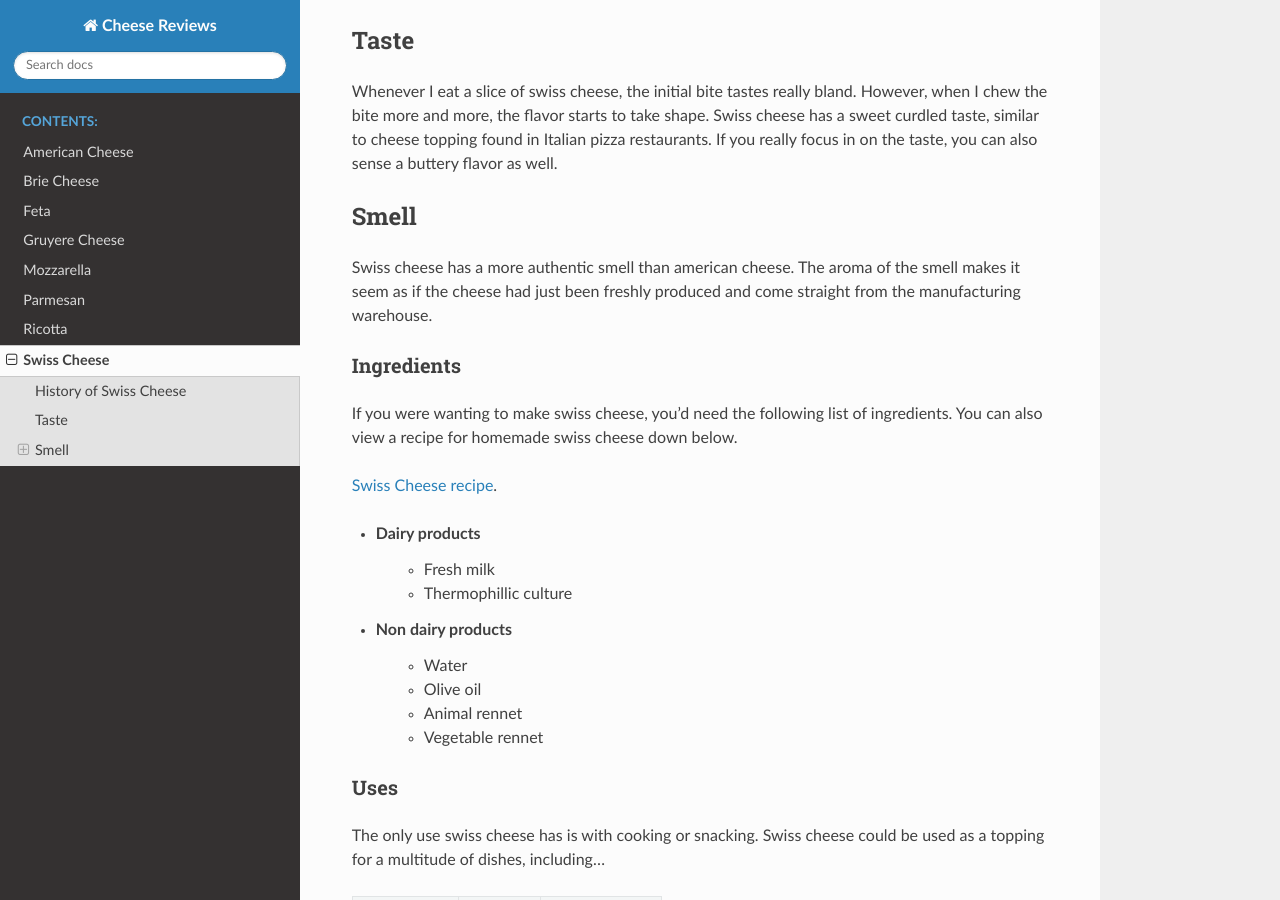
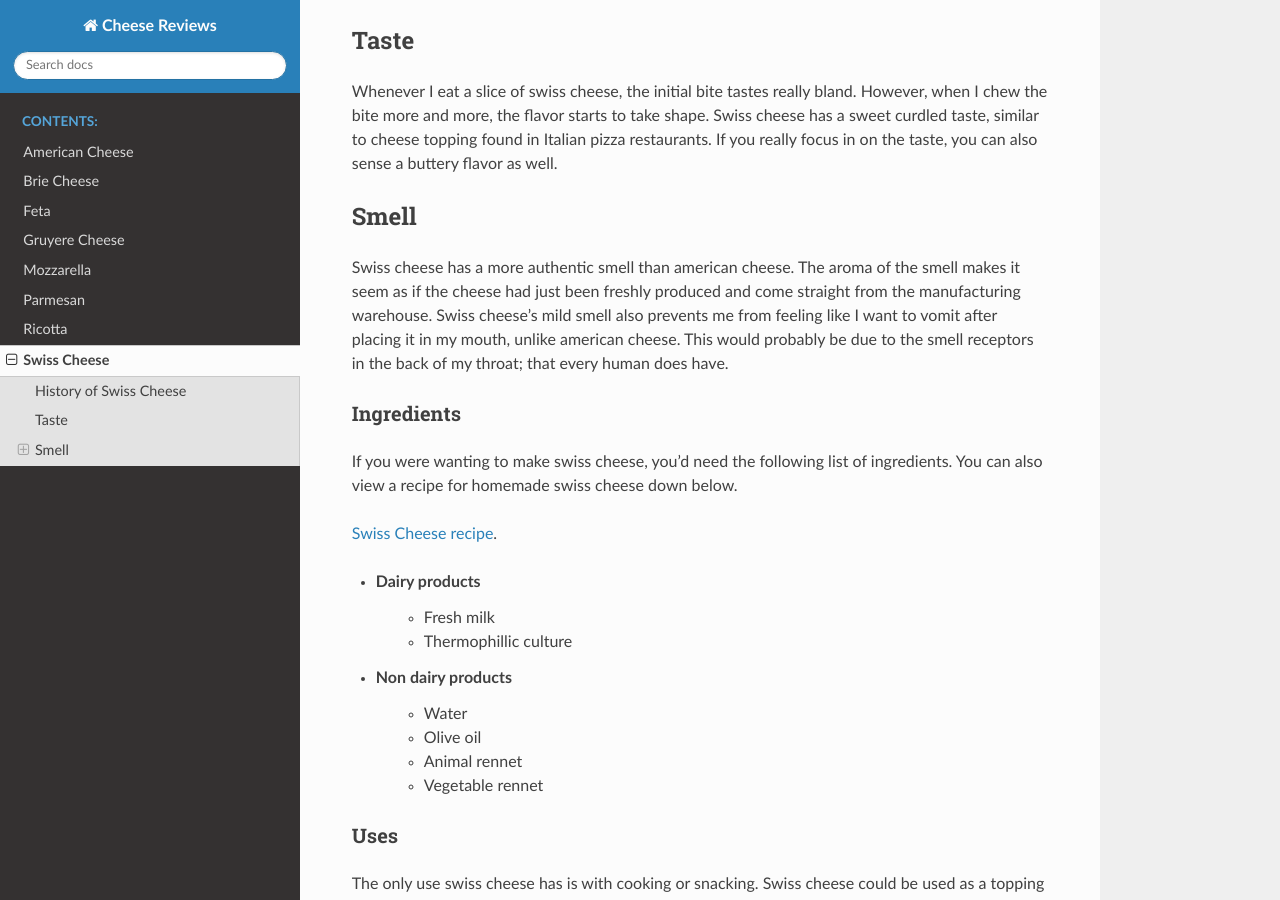
Before and after one commit to BWilb/Cheese_Reviews, a Sphinx documentation site: the page built from source/swiss_cheese/index.rst, in a window 1280 px wide and 900 px high, scrolled down 408 px. Built offline with Sphinx 7.4.7 and the Read the Docs theme 2.0.0, drawn with Linux system fonts in a browser that asks for light colours.

Commit message:
updated american and swiss cheeses

```diff
--- a/source/american_cheese/index.rst
+++ b/source/american_cheese/index.rst
@@ -24,3 +24,8 @@
 
 Uses
 ~~~~~~
+
+
+.. warning::
+    American cheese tastes awful when eaten in single slices. If you would like
+    to improve your experience with american cheese, eat it on a sandwich!!!!
--- a/source/swiss_cheese/index.rst
+++ b/source/swiss_cheese/index.rst
@@ -25,7 +25,10 @@
 ------
 Swiss cheese has a more authentic smell than american cheese. The aroma of the
 smell makes it seem as if the cheese had just been freshly produced and come straight
-from the manufacturing warehouse.
+from the manufacturing warehouse. Swiss cheese's mild smell also prevents me from
+feeling like I want to vomit after placing it in my mouth, unlike american cheese.
+This would probably be due to the smell receptors in the back of my throat; that
+every human does have.
 
 Ingredients
 ~~~~~~~~~~~~
```
